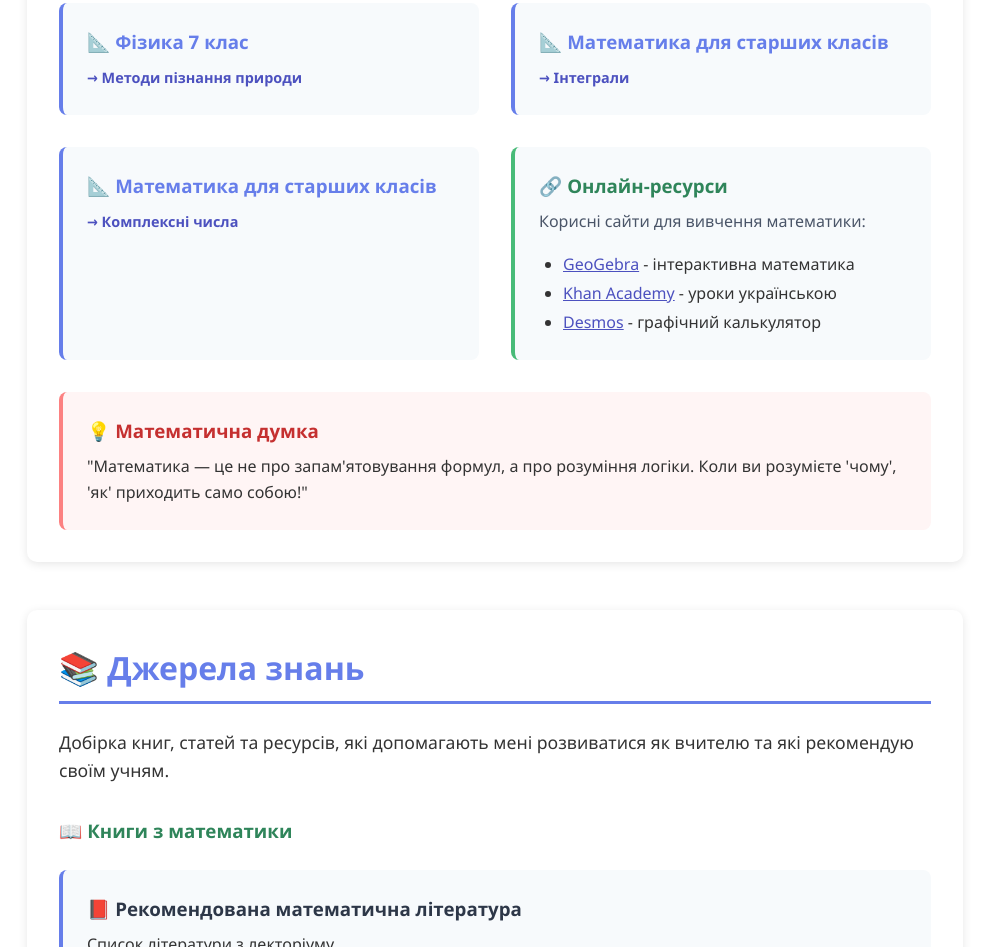
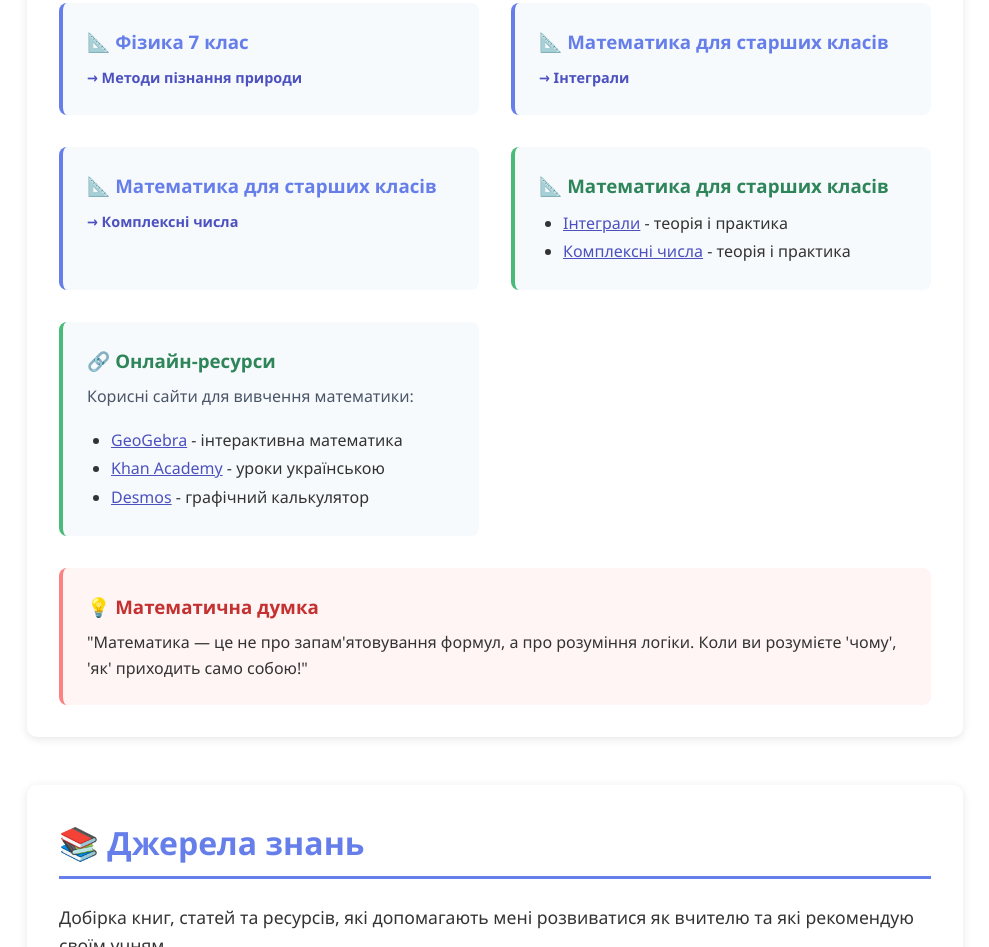
Before and after one commit to dmytro-sych-1998/dmytro-sych-1998.github.io, a plain HTML site: page index.html in a window 1280 px wide. Shown: the part 4607-5554 px from the top of the page, without its empty margins (145-1134 px from the left). Drawn offline with Linux system fonts and the light colour scheme.

Commit message:
Update index.html

```diff
--- a/index.html
+++ b/index.html
@@ -966,6 +966,17 @@
     <span class="resource-link">→ Комплексні числа</span>
 </a>
 
+            <div class="resource-card" style="cursor: default; border-left-color: #48bb78;">
+                    <h3 style="color: #2f855a;">📐 Математика для старших класів</h3>
+                    <ul style="margin-left: 1.5rem; line-height: 1.8;">
+                        <li><a href="newspaper/Integraly_Povnyi_Konspekt_Sych_Dmytro_21_storinok.pdf" target="_blank" rel="noopener noreferrer" style="color: #4c51bf;">Інтеграли</a> - теорія і практика</li>
+                        <li><a href="newspaper/Комплексні_числа_візуальний_посібник.pdf" target="_blank" rel="noopener noreferrer" style="color: #4c51bf;">Комплексні числа</a> - теорія і практика</li>
+                    </ul>
+                </div>
+
+
+
+
                 <!-- Картка 4: Онлайн-ресурси -->
                 <div class="resource-card" style="cursor: default; border-left-color: #48bb78;">
                     <h3 style="color: #2f855a;">🔗 Онлайн-ресурси</h3>
```
